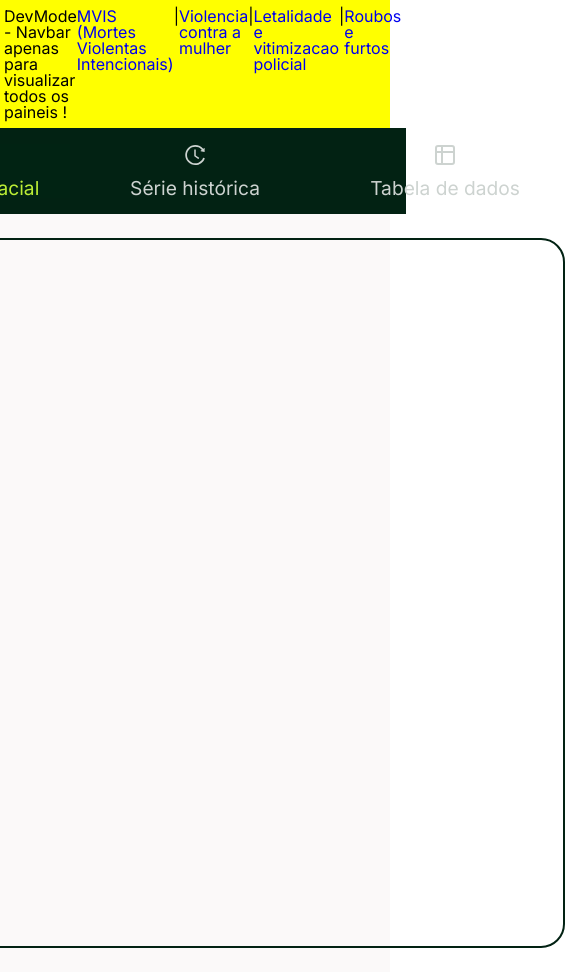
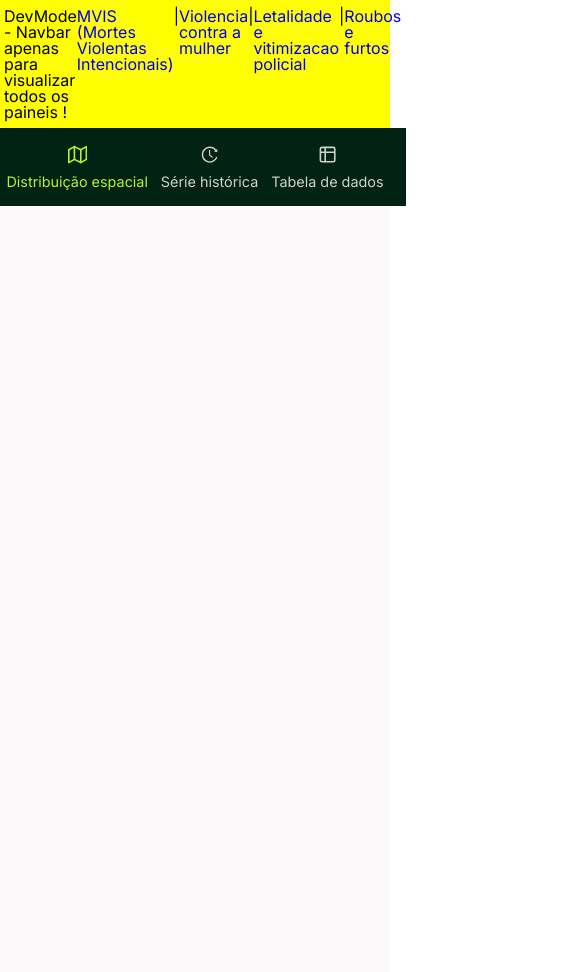
Before and after one commit to joaocarlos-losfe/ssp_dashboard, a React (Vite) app: page /mvis in a window 390 px wide. Shown: the whole page, 570 px wide, since content can reach past the window. Built offline with nearby package versions, Linux system fonts and the light colour scheme.

Commit message:
feat: responsive layout

```diff
--- a/src/components/Layout/style.css
+++ b/src/components/Layout/style.css
@@ -24,6 +24,6 @@
 
     .layout .content {
         height: 100%;
-        width: 90vh;
+        border: none;
     }
 }
--- a/src/components/PanelNavbar/PanelItem/style.css
+++ b/src/components/PanelNavbar/PanelItem/style.css
@@ -59,7 +59,7 @@
         justify-content: center;
         width: auto;
         flex-direction: column;
-        min-width: 250px;
+        min-width: auto;
 
     }
 
@@ -69,6 +69,12 @@
 
     .panel-item .label {
         flex-direction: column;
+        font-size: var(--font-size-small);
+    }
+
+    .panel-item .icon {
+        font-size: var(--font-size-medium);
+
     }
 
     .panel-item.selected .label {
--- a/src/components/PanelNavbar/style.css
+++ b/src/components/PanelNavbar/style.css
@@ -19,7 +19,7 @@
 @media (max-width: 960px) {
     .panel-navbar {
         flex-direction: row;
-        justify-content: center;
+        justify-content: space-around;
         height: 54px;
         margin: 0px;
         border-radius: 0px 0px 0px 0px;
--- a/src/styles/main.css
+++ b/src/styles/main.css
@@ -14,7 +14,7 @@
     --text-color-light: #000000;
 
 
-    --font-size-small: 0.875rem;
+    --font-size-small: 0.9rem;
     --font-size-medium: 1.2rem;
     --font-size-large: 1.5rem;
 
```
